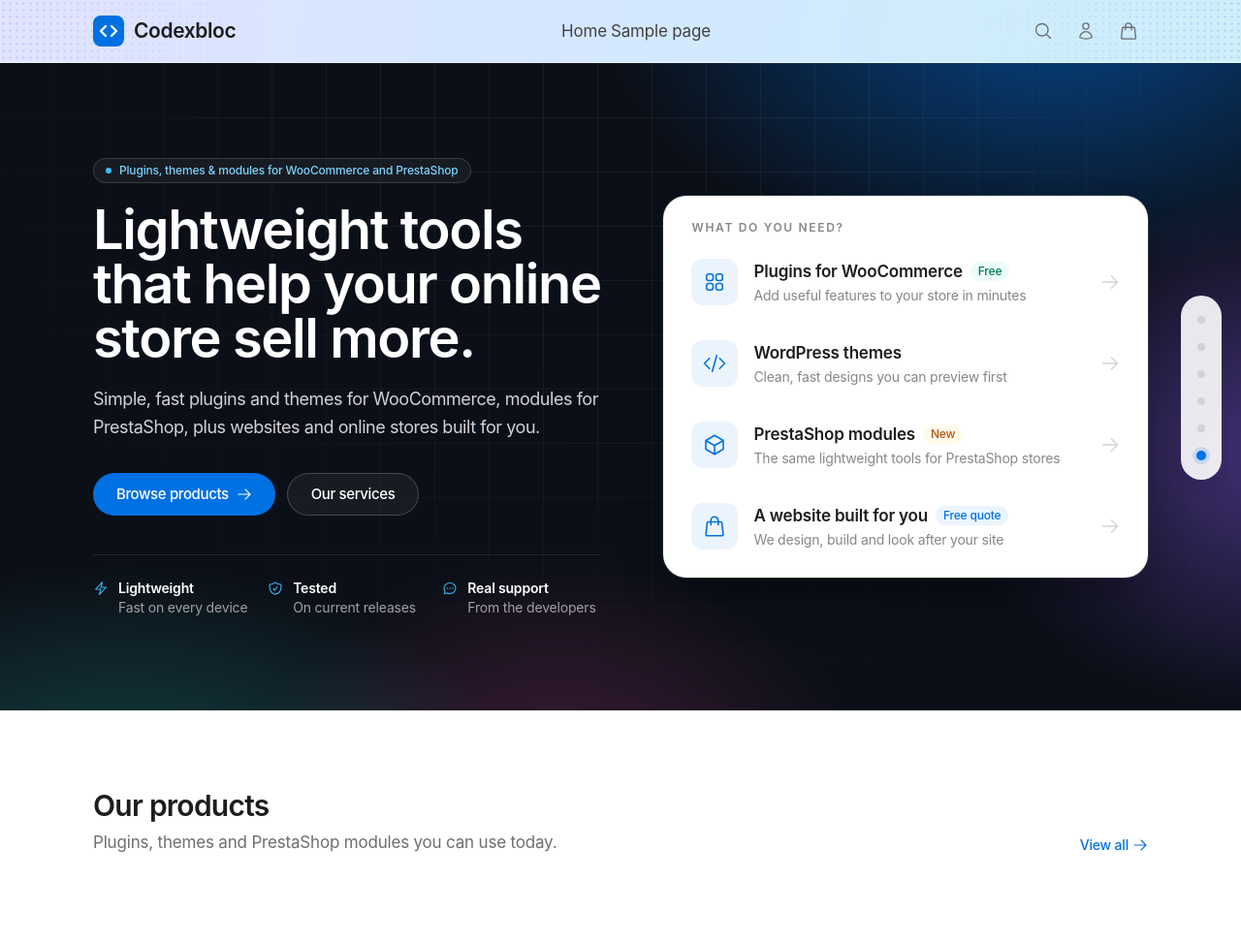
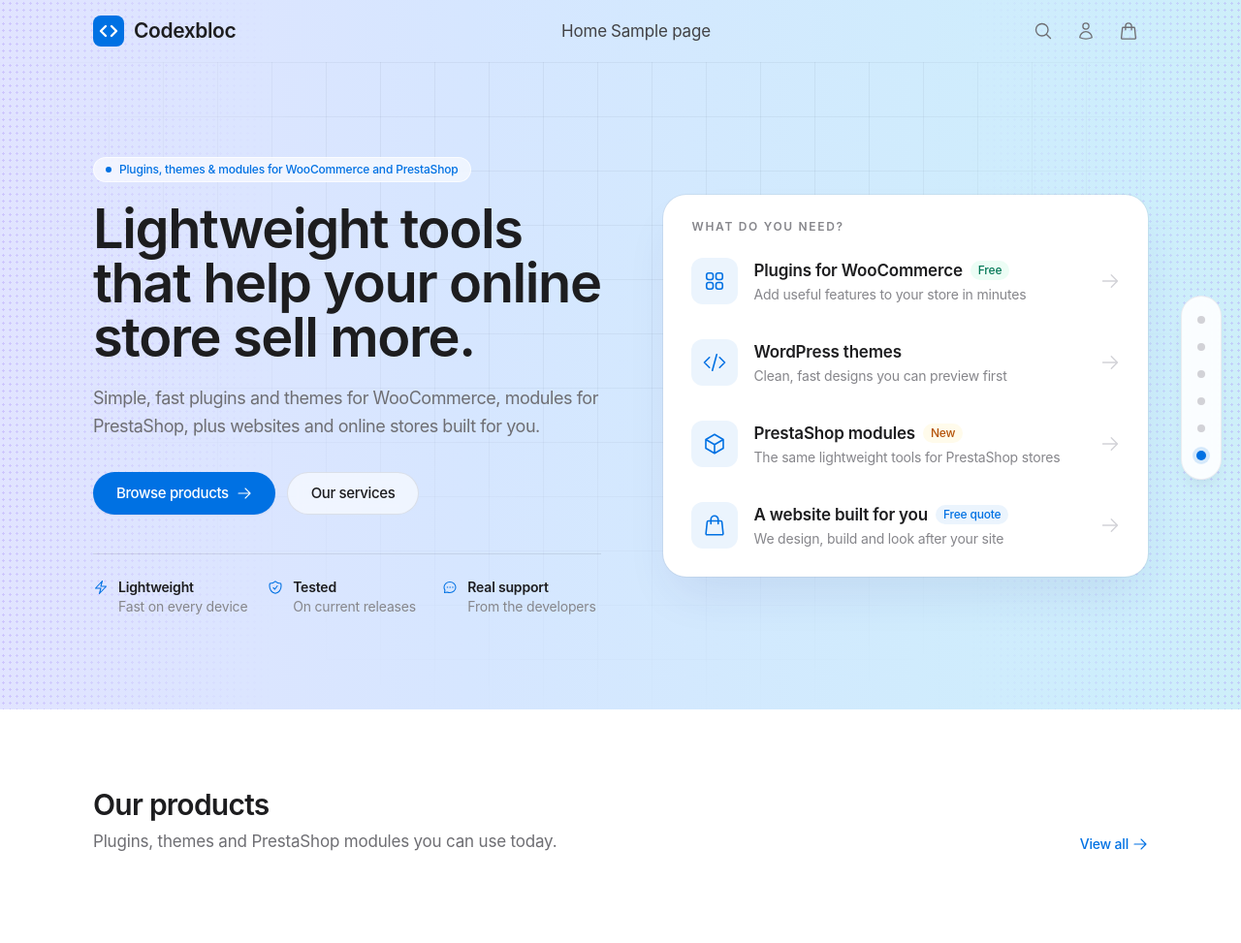
Before and after one commit to kimxines02/codexbloc-wp, a WordPress theme: template front-page.php in a window 1280 px wide. Shown: the top 973 px of the page at 97% size. Run offline with PHP 8.4 and a stand-in for WordPress, Linux system fonts and the light colour scheme; the site name, menu and one post (Sample post) are stand-ins, and other content is empty; some libraries are stand-ins or nearby versions.

Commit message:
homepage banner

```diff
--- a/front-page.php
+++ b/front-page.php
@@ -89,25 +89,25 @@ if ( codexbloc_newsletter_enabled() ) {
 <main id="main">
 
 	<!-- Hero -->
-	<section id="overview" class="cb-hero-mesh relative isolate scroll-mt-16 overflow-hidden bg-[#0b0f17]" aria-labelledby="cb-hero-title">
+	<section id="overview" class="cb-pastel-bg relative isolate scroll-mt-16 overflow-hidden" aria-labelledby="cb-hero-title">
 		<div class="cb-grid-lines pointer-events-none absolute inset-0 -z-10" aria-hidden="true"></div>
 		<div class="cb-container grid grid-cols-1 items-center gap-12 py-14 sm:py-20 lg:grid-cols-[1.05fr_1fr] lg:gap-16 lg:py-24">
 			<div>
-				<p class="inline-flex items-center gap-2 rounded-full border border-white/15 bg-white/5 px-3 py-1 text-xs font-medium text-sky-300 backdrop-blur">
-					<span class="h-1.5 w-1.5 rounded-full bg-sky-400" aria-hidden="true"></span>
+				<p class="inline-flex items-center gap-2 rounded-full border border-white/70 bg-white/60 px-3 py-1 text-xs font-medium text-accent backdrop-blur">
+					<span class="h-1.5 w-1.5 rounded-full bg-accent" aria-hidden="true"></span>
 					<?php echo esc_html( codexbloc_mod( 'hero_eyebrow' ) ); ?>
 				</p>
-				<h1 id="cb-hero-title" class="mt-5 text-4xl font-semibold leading-[1.08] tracking-tight text-white sm:text-5xl lg:text-[3.5rem]"><?php echo esc_html( codexbloc_mod( 'hero_title' ) ); ?></h1>
-				<p class="mt-5 max-w-xl text-lg leading-relaxed tracking-tight text-slate-300"><?php echo esc_html( codexbloc_mod( 'hero_text' ) ); ?></p>
+				<h1 id="cb-hero-title" class="mt-5 text-4xl font-semibold leading-[1.08] tracking-tight text-ink sm:text-5xl lg:text-[3.5rem]"><?php echo esc_html( codexbloc_mod( 'hero_title' ) ); ?></h1>
+				<p class="mt-5 max-w-xl text-lg leading-relaxed tracking-tight text-slate-600"><?php echo esc_html( codexbloc_mod( 'hero_text' ) ); ?></p>
 				<div class="mt-8 flex flex-wrap gap-3">
 					<a class="btn btn-primary" href="<?php echo esc_url( $cta_url ); ?>"><?php echo esc_html( codexbloc_mod( 'hero_cta_label' ) ); ?><?php echo codexbloc_icon( 'arrow', 'h-4 w-4' ); // phpcs:ignore WordPress.Security.EscapeOutput ?></a>
-					<a class="btn border border-white/20 bg-white/5 text-white hover:border-white/40 hover:bg-white/10 hover:text-white" href="<?php echo esc_url( $cta2_url ); ?>"><?php echo esc_html( codexbloc_mod( 'hero_cta2_label' ) ); ?></a>
+					<a class="btn border border-slate-900/10 bg-white/60 text-ink backdrop-blur hover:border-slate-900/20 hover:bg-white hover:text-ink" href="<?php echo esc_url( $cta2_url ); ?>"><?php echo esc_html( codexbloc_mod( 'hero_cta2_label' ) ); ?></a>
 				</div>
-				<ul class="mt-10 grid max-w-xl grid-cols-1 gap-4 border-t border-white/10 pt-6 text-sm sm:grid-cols-3" role="list">
+				<ul class="mt-10 grid max-w-xl grid-cols-1 gap-4 border-t border-slate-900/10 pt-6 text-sm sm:grid-cols-3" role="list">
 					<?php foreach ( $hero_facts as $fact ) : ?>
 						<li class="flex items-start gap-2.5">
-							<?php echo codexbloc_icon( $fact['icon'], 'mt-0.5 h-4 w-4 shrink-0 text-sky-400' ); // phpcs:ignore WordPress.Security.EscapeOutput ?>
-							<span><span class="block font-semibold text-white"><?php echo esc_html( $fact['title'] ); ?></span><span class="block text-slate-400"><?php echo esc_html( $fact['text'] ); ?></span></span>
+							<?php echo codexbloc_icon( $fact['icon'], 'mt-0.5 h-4 w-4 shrink-0 text-accent' ); // phpcs:ignore WordPress.Security.EscapeOutput ?>
+							<span><span class="block font-semibold text-ink"><?php echo esc_html( $fact['title'] ); ?></span><span class="block text-slate-500"><?php echo esc_html( $fact['text'] ); ?></span></span>
 						</li>
 					<?php endforeach; ?>
 				</ul>
@@ -115,7 +115,7 @@ if ( codexbloc_newsletter_enabled() ) {
 
 			<!-- What do you need? -->
 			<div class="w-full">
-				<div class="rounded-3xl border border-white/10 bg-white p-2 shadow-2xl shadow-black/40 ring-1 ring-white/10 sm:p-3">
+				<div class="rounded-3xl border border-white/80 bg-white p-2 shadow-2xl shadow-indigo-900/10 ring-1 ring-slate-900/5 sm:p-3">
 					<p class="px-3 pb-2 pt-3 text-xs font-semibold uppercase tracking-[0.14em] text-slate-500 sm:px-4"><?php esc_html_e( 'What do you need?', 'codexbloc' ); ?></p>
 					<ul class="space-y-1" role="list">
 						<?php foreach ( $hero_paths as $path ) : ?>
--- a/header.php
+++ b/header.php
@@ -31,7 +31,7 @@ if ( ! defined( 'ABSPATH' ) ) {
 
 <a class="sr-only focus:not-sr-only focus:fixed focus:left-4 focus:top-4 focus:z-50 focus:rounded-lg focus:bg-white focus:px-4 focus:py-2 focus:shadow-lg" href="#main"><?php esc_html_e( 'Skip to content', 'codexbloc' ); ?></a>
 
-<header class="cb-header-gradient sticky top-0 z-40 border-b border-white/60">
+<header class="cb-pastel-bg sticky top-0 z-40">
 	<div class="cb-container flex h-16 items-center justify-between gap-4">
 
 		<div class="flex shrink-0 items-center">
```
Also changed, not shown: src/input.css (+7 -14 lines), assets/css/main.css.
